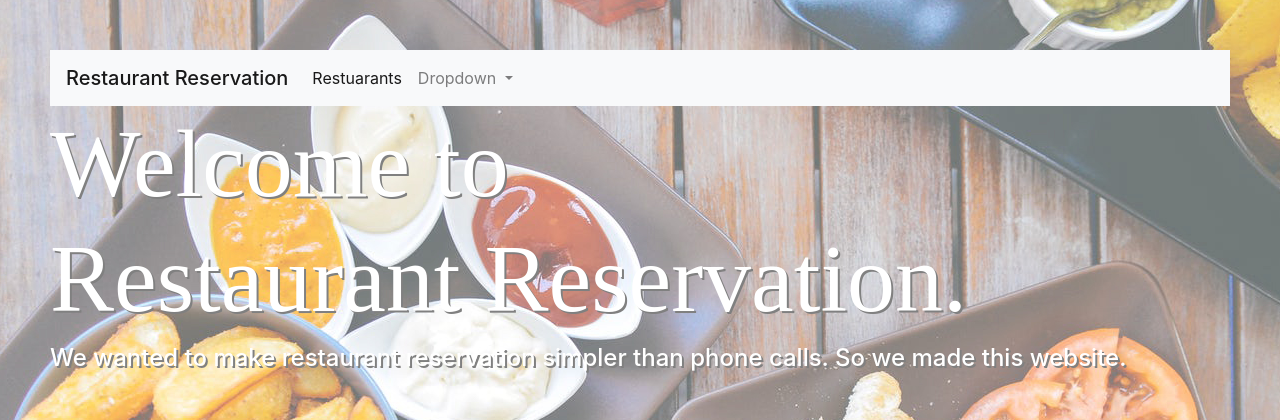
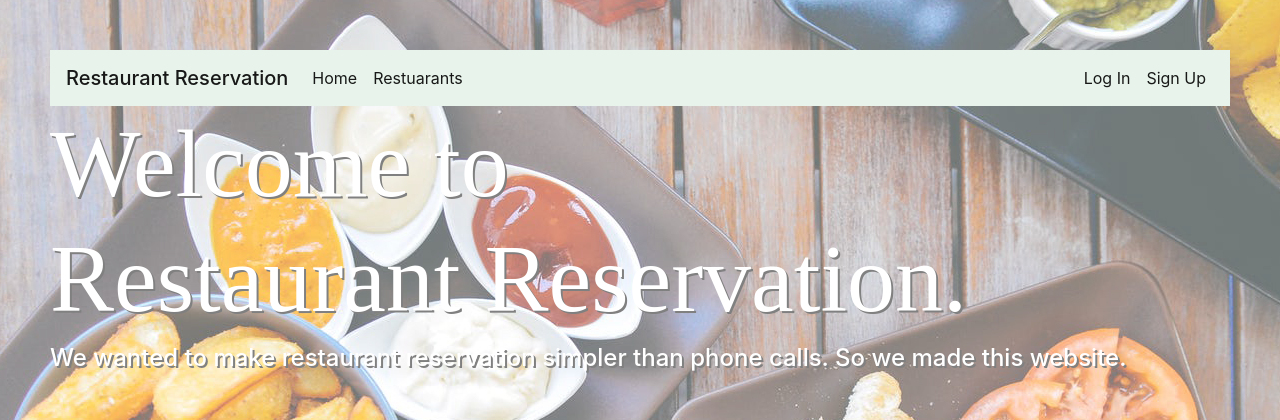
Before and after one commit to ZhengQY421/RestaurantReservation, a Node server app: page / in a window 1280 px wide. Shown: the top 420 px of the page. Run offline with Node 20, Linux system fonts and the light colour scheme; some libraries are stand-ins or nearby versions; some web fonts are replaced.

Commit message:
Simple restaurant page/table

```diff
--- a/App/app.js
+++ b/App/app.js
@@ -7,8 +7,12 @@ var passport = require("passport");
 var session = require("session");
 var bodyParser = require("body-parser");
 
+require("dotenv").config();
+
+/* ---- Routers ---- */
 var indexRouter = require("./routes/index");
 var usersRouter = require("./routes/users");
+var restaurantRouter = require("./routes/restaurant");
 
 var app = express();
 
@@ -22,8 +26,10 @@ app.use(express.urlencoded({ extended: false }));
 app.use(cookieParser());
 app.use(express.static(path.join(__dirname, "public")));
 
+/* ---- Using the Website ---- */
 app.use("/", indexRouter);
 app.use("/users", usersRouter);
+app.use("/restaurant", restaurantRouter);
 
 /*
 app.use(
--- a/App/views/index.ejs
+++ b/App/views/index.ejs
@@ -1,11 +1,10 @@
 <!DOCTYPE html>
 <html>
   <head>
-    <!-- Page Title -->
-    <title>Restaurant Reservation</title>
 
-    <!-- Bootstrap inclusion-->
-    <%- include template/bootstrap.ejs %>
+
+    <!-- Header inclusion-->
+    <%- include template/header.ejs %>
 
     <!-- Background image-->
     <style>
@@ -55,6 +54,6 @@
       <h2 style = "color:white; text-shadow: 2px 2px gray; font-family:'Patua One';">
         Can't decide where to eat?
       </h2>
-      <button type="button" class="btn btn-success">Show me some restaurants!</button>
+      <a class="btn btn-success" href="/restaurant">Show me some restaurants!</a>
   </body>
 </html>
--- a/App/views/template/bootstrap.ejs
+++ b/App/views/template/header.ejs
@@ -1,4 +1,7 @@
 <link rel='stylesheet' href='/stylesheets/style.css' />
+
+<!-- Page Title -->
+<title>Restaurant Reservation</title>
 
 <!-- CSS for Styling -->
 <link rel="stylesheet" href="https://stackpath.bootstrapcdn.com/bootstrap/4.2.1/css/bootstrap.min.css" integrity="sha384-GJzZqFGwb1QTTN6wy59ffF1BuGJpLSa9DkKMp0DgiMDm4iYMj70gZWKYbI706tWS" crossorigin="anonymous">
--- a/App/views/template/navbar.ejs
+++ b/App/views/template/navbar.ejs
@@ -1,4 +1,4 @@
-<nav class="navbar navbar-expand-lg navbar-light bg-light">
+<nav class="navbar navbar-expand-lg navbar-light" style="background-color:#e8f4eb;">
   <span class="navbar-brand mb-0 h1"><%= title %></span>
     <button class="navbar-toggler" type="button" data-toggle="collapse" data-target="#navbarSupportedContent" aria-controls="navbarSupportedContent" aria-expanded="false" aria-label="Toggle navigation">
       <span class="navbar-toggler-icon"></span>
@@ -7,19 +7,19 @@
     <div class="collapse navbar-collapse" id="navbarSupportedContent">
       <ul class="navbar-nav mr-auto">
         <li class="nav-item active">
-              <a class="nav-link" href="#">Restuarants <span class="sr-only">(current)</span></a>
+          <a class="nav-link" href="#">Home <span class="sr-only">(current)</span></a>
             </li>
-            <li class="nav-item dropdown">
-              <a class="nav-link dropdown-toggle" href="#" id="navbarDropdown" role="button" data-toggle="dropdown" aria-haspopup="true" aria-expanded="false">
-                Dropdown
-              </a>
-              <div class="dropdown-menu" aria-labelledby="navbarDropdown">
-                <a class="dropdown-item" href="#">Action</a>
-                <a class="dropdown-item" href="#">Another action</a>
-                <div class="dropdown-divider"></div>
-                <a class="dropdown-item" href="#">Something else here</a>
-              </div>
+            <li class="nav-item active">
+              <a class="nav-link" href="/restaurant">Restuarants <span class="sr-only">(current)</span></a>
             </li>
         </ul>
-        </div>
+        <ul class="navbar-nav ml-auto">
+            <li class="nav-item active">
+              <a class="nav-link" href="#">Log In <span class="sr-only"></span></a>
+                </li>
+                <li class="nav-item active">
+                  <a class="nav-link" href="#">Sign Up <span class="sr-only">(current)</span></a>
+                </li>
+            </ul>
+
 </nav>
```
Also changed, not shown: App/routes/restaurant.js (added, +21 -0 lines), App/views/restaurant.ejs (added, +28 -0 lines), proj_init.sql (+13 -11 lines). Lines whose indentation alone changed are shown as unchanged.
